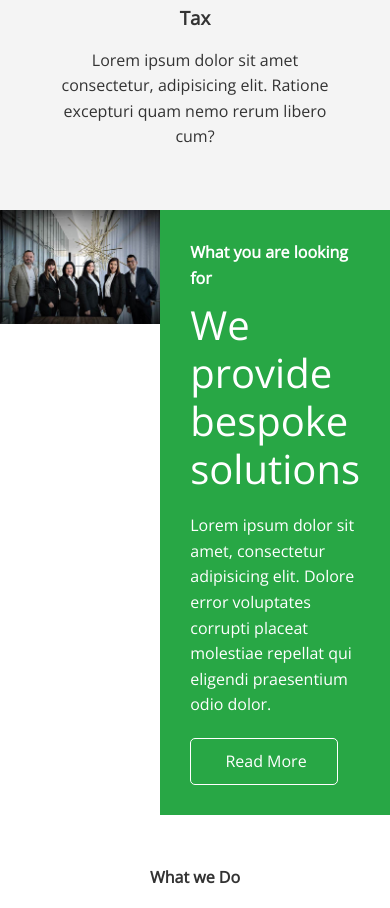
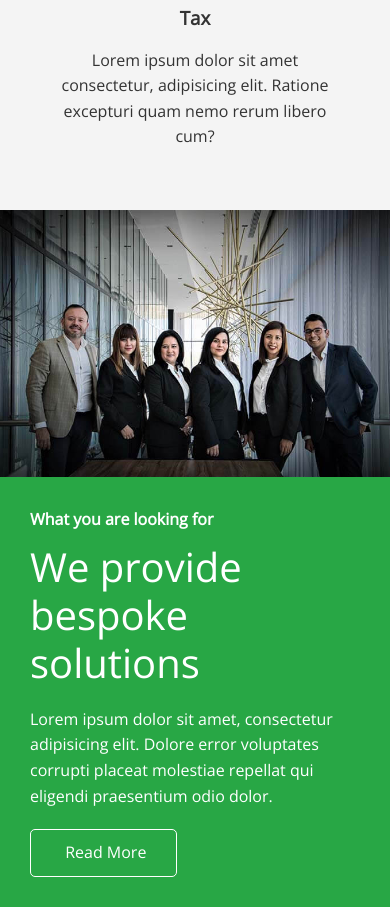
Before and after one commit to bchan25/edge-ledger, a plain HTML site: page index.html in a window 390 px wide. Shown: the part 1523-2431 px from the top of the page. Drawn offline with nearby package versions, Linux system fonts and the light colour scheme.

Commit message:
fixed reponsive css issue

```diff
--- a/css/style.css
+++ b/css/style.css
@@ -212,7 +212,7 @@ img {
 
   .flex-columns .column,
   .flex-grid .column {
-    flex-grow: 100%;
+    flex: 100%;
     max-width: 100%;
   }
 
```
